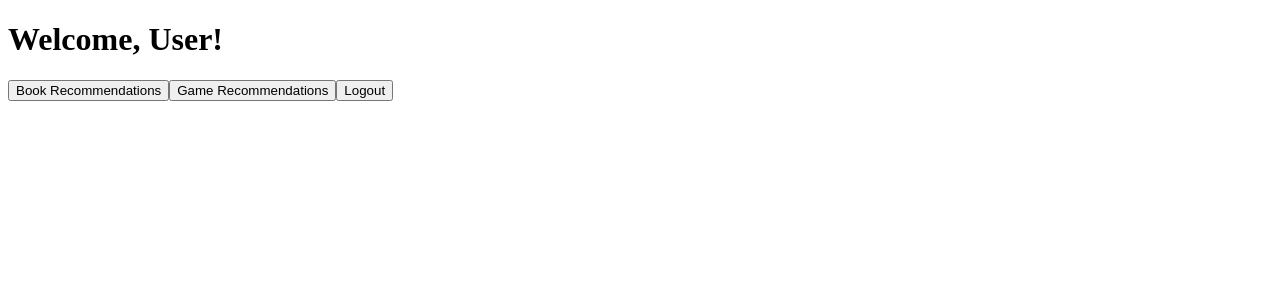
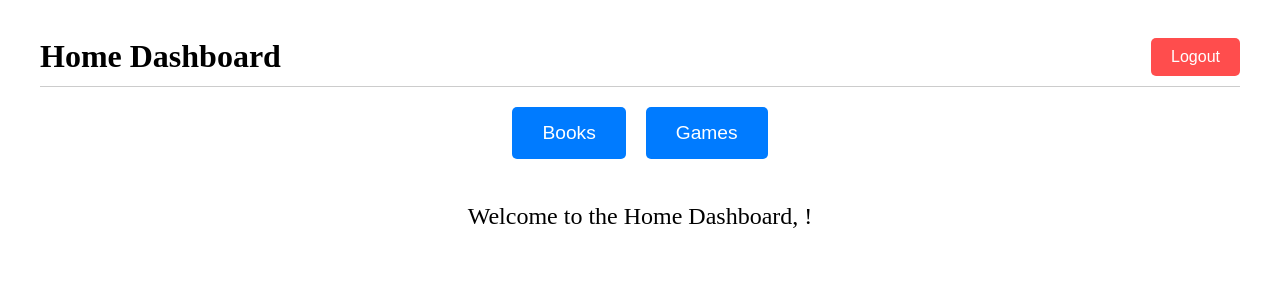
Before and after one commit to JavierDCH12/WebAppChristmasGifts, an Angular app in the folder front/app-front/: page /home in a window 1280 px wide. Shown: the top 300 px of the page. Built offline with nearby package versions, Linux system fonts and the light colour scheme.

Commit message:
fixed constantsn and improved home styles

```diff
--- a/front/app-front/src/app/components/auth-login/auth-login.component.ts
+++ b/front/app-front/src/app/components/auth-login/auth-login.component.ts
@@ -9,6 +9,7 @@ import {
   Validators,
 } from '@angular/forms';
 import { UserAuthServiceService } from '../../services/UserAuthService.service';
+import { NAVIGATION_ROUTES } from '../../utils/constants';
 
 @Component({
   selector: 'app-auth-login',
@@ -43,7 +44,7 @@ export class AuthLoginComponent {
           this.isSubmitting = false;
           this.backendErrorMessage = null;
           console.log('Login successful:');
-          this.router.navigate(['/home']);
+          this.router.navigate([NAVIGATION_ROUTES.HOME]);
         },
         error: (error) => {
           this.isSubmitting = false;
--- a/front/app-front/src/app/components/auth-register/auth-register.component.ts
+++ b/front/app-front/src/app/components/auth-register/auth-register.component.ts
@@ -3,6 +3,7 @@ import { CommonModule } from '@angular/common';
 import { Router } from '@angular/router';
 import { FormBuilder, FormGroup, FormsModule, ReactiveFormsModule, Validators } from '@angular/forms';
 import { UserAuthServiceService } from '../../services/UserAuthService.service';
+import { NAVIGATION_ROUTES } from '../../utils/constants';
 
 @Component({
   selector: 'app-auth-register',
@@ -64,7 +65,7 @@ export class AuthRegisterComponent {
           this.backendErrorMessage = null;
           this.successfulRegistration = true;
           setTimeout(() => {
-            this.router.navigate(['/login']);
+            this.router.navigate([NAVIGATION_ROUTES.LOGIN]);
           }, 2000);
         },
         error: (error) => {
--- a/front/app-front/src/app/components/home-dashboard/home-dashboard.component.html
+++ b/front/app-front/src/app/components/home-dashboard/home-dashboard.component.html
@@ -1,8 +1,13 @@
-<div class="dashboard">
-  <h1>Welcome, {{ username || 'User' }}!</h1>
-  <div class="actions">
-    <button (click)="navigateTo('recommendations/books')">Book Recommendations</button>
-    <button (click)="navigateTo('recommendations/games')">Game Recommendations</button>
-    <button (click)="logout()">Logout</button>
-  </div>
+<div class="dashboard-container">
+  <header class="dashboard-header">
+    <h1>Home Dashboard</h1>
+    <button class="logout-button" (click)="logout()">Logout</button>
+  </header>
+  <nav class="dashboard-nav">
+    <button class="nav-button" (click)="navigateTo(NAVIGATION_ROUTES.RECOMMENDATIONS.BOOKS)">Books</button>
+    <button class="nav-button" (click)="navigateTo(NAVIGATION_ROUTES.RECOMMENDATIONS.GAMES)">Games</button>
+  </nav>
+  <main class="dashboard-content">
+    <p>Welcome to the Home Dashboard, {{ username }}!</p>
+  </main>
 </div>
--- a/front/app-front/src/app/components/home-dashboard/home-dashboard.component.ts
+++ b/front/app-front/src/app/components/home-dashboard/home-dashboard.component.ts
@@ -1,5 +1,7 @@
+// home-dashboard.component.ts
 import { Component } from '@angular/core';
 import { Router } from '@angular/router';
+import { NAVIGATION_ROUTES, LOCAL_STORAGE_KEYS } from '../../utils/constants';
 
 @Component({
   selector: 'app-home-dashboard',
@@ -8,14 +10,15 @@ import { Router } from '@angular/router';
 })
 export class HomeDashboardComponent {
 
-  username: string | null = localStorage.getItem('username');
+  NAVIGATION_ROUTES = NAVIGATION_ROUTES;
+  username: string | null = localStorage.getItem(LOCAL_STORAGE_KEYS.USERNAME);
 
   constructor(private router: Router) {}
 
   navigateTo(destination: string) {
-    const validDestinations = ['recommendations/books', 'recommendations/games'];
+    const validDestinations = [NAVIGATION_ROUTES.RECOMMENDATIONS.BOOKS, NAVIGATION_ROUTES.RECOMMENDATIONS.GAMES];
     if (validDestinations.includes(destination)) {
-      this.router.navigate([`/${destination}`]);
+      this.router.navigate([destination]);
     } else {
       console.error('Invalid navigation destination');
     }
@@ -24,6 +27,6 @@ export class HomeDashboardComponent {
   logout() {
     console.log('Logout clicked');
     localStorage.clear();
-    this.router.navigate(['/login']);
+    this.router.navigate([NAVIGATION_ROUTES.LOGIN]);
   }
 }
--- a/front/app-front/src/app/services/UserAuthService.service.ts
+++ b/front/app-front/src/app/services/UserAuthService.service.ts
@@ -3,6 +3,7 @@ import { Injectable } from '@angular/core';
 import { BehaviorSubject, catchError, Observable, tap, throwError } from 'rxjs';
 import { environment } from '../../environments/environment';
 import { jwtDecode } from 'jwt-decode';
+import { LOCAL_STORAGE_KEYS } from '../utils/constants';
 
 @Injectable({
   providedIn: 'root'
@@ -25,8 +26,8 @@ export class UserAuthServiceService {
   loginUser(username: string, password: string): Observable<any> {
     return this.http.post(`${environment.apiUrl}/auth/login`, { username, password }).pipe(
         tap((response: any) => {
-            localStorage.setItem('access_token', response.access_token);
-            localStorage.setItem('username', username);
+          localStorage.setItem(LOCAL_STORAGE_KEYS.TOKEN, response.access_token);
+          localStorage.setItem(LOCAL_STORAGE_KEYS.USERNAME, username);
         }),
         catchError((error: HttpErrorResponse) => {
             console.error('Login error:', error);
@@ -38,7 +39,7 @@ export class UserAuthServiceService {
 
 
 isAuthenticated(): boolean {
-    const token = localStorage.getItem('access_token');
+  const token = localStorage.getItem(LOCAL_STORAGE_KEYS.TOKEN);
   return token ? !this.isTokenExpired(token) : false;
 }
 
@@ -49,7 +50,8 @@ export class UserAuthServiceService {
 }
 
 logout(): void {
-    localStorage.removeItem('access_token');
+  localStorage.removeItem(LOCAL_STORAGE_KEYS.TOKEN);
+  localStorage.removeItem(LOCAL_STORAGE_KEYS.USERNAME); // Limpia también el username
 }
 
 
--- a/front/app-front/src/app/utils/constants.ts
+++ b/front/app-front/src/app/utils/constants.ts
@@ -1,10 +1,14 @@
-export const ROUTES = {
+export const NAVIGATION_ROUTES = {
   HOME: '/home',
-  BOOKS: '/books',
-  GAMES: '/games',
+  REGISTER: '/register',
   LOGIN: '/login',
   RECOMMENDATIONS: {
     BOOKS: '/recommendations/books',
     GAMES: '/recommendations/games'
   }
 };
+
+export const LOCAL_STORAGE_KEYS = {
+    TOKEN: 'access_token',
+    USERNAME: 'username',
+  };
```
Lines whose indentation alone changed are shown as unchanged.
